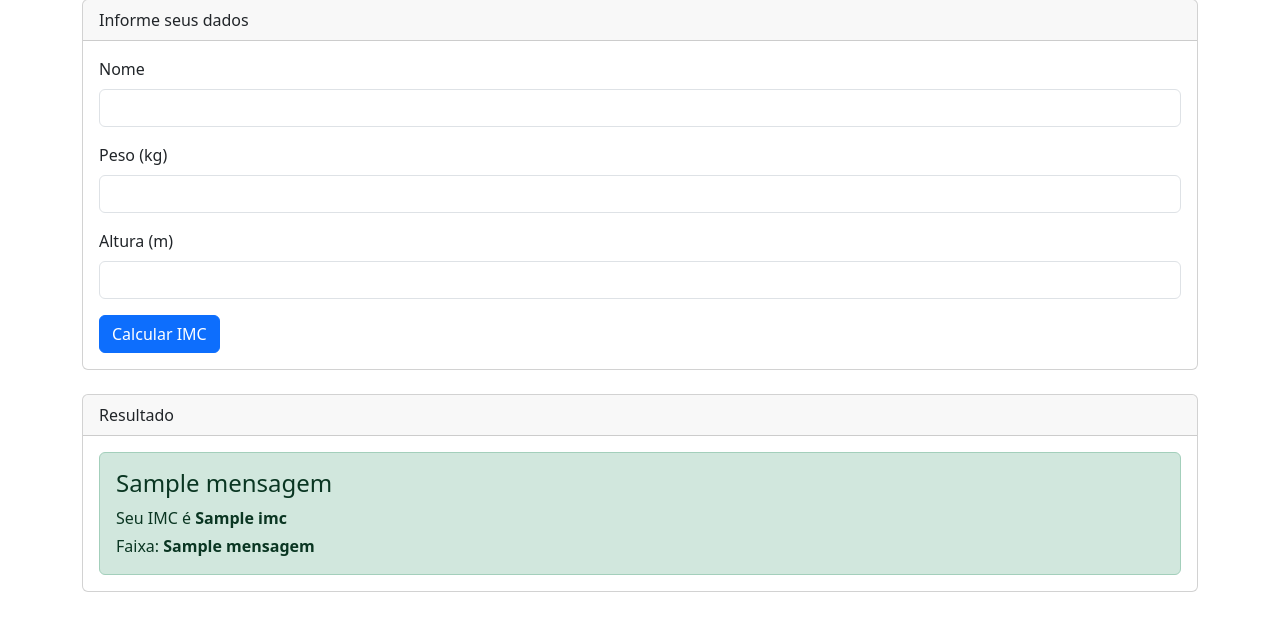
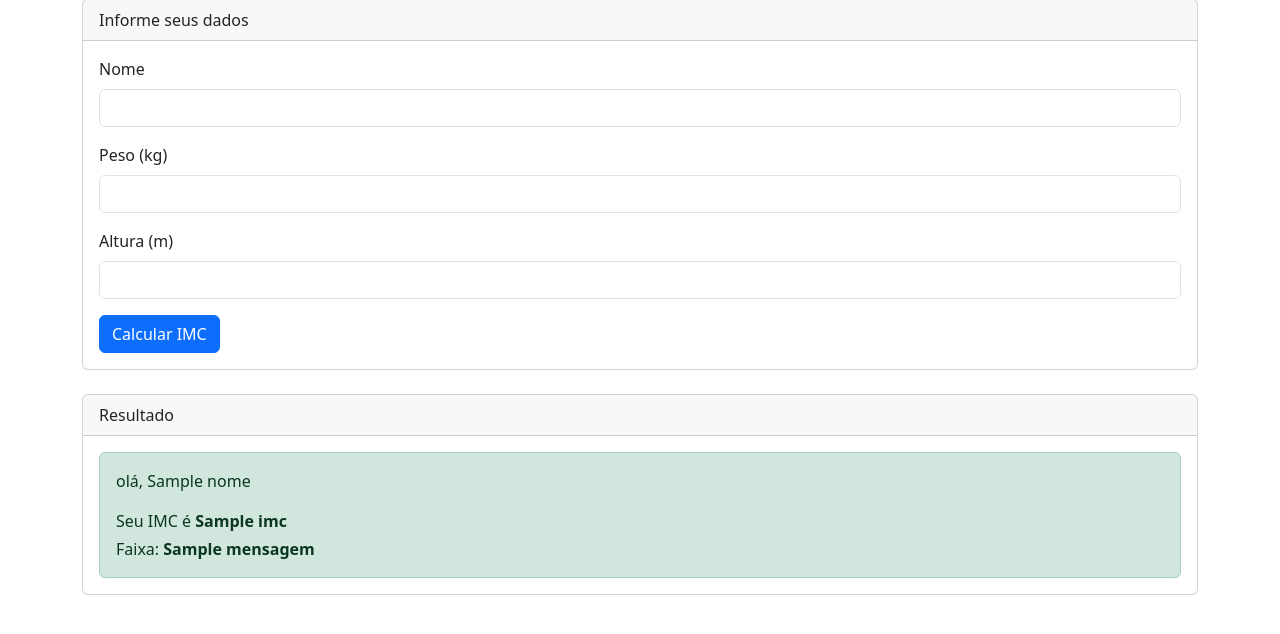
Before and after one commit to DudaKoehler-dev/prova-programacaointernet, a Flask app: template templates/index.html in a window 1280 px wide. Shown: the part 153-787 px from the top of the page. Run offline with Flask 3, Linux system fonts and the light colour scheme; the template is opened without the code that fills it: most values are stand-ins (such as "Sample title", 1, 10 or a date in 2020).

Commit message:
commit com usuario corrigido

```diff
--- a/app.py
+++ b/app.py
@@ -11,7 +11,7 @@ def pagina_inicial():
         nome = request.form['nome']
         peso = request.form['peso']
         altura = request.form['altura']
-
+        resultado = None
 
         erros = []
         if nome == '':
@@ -47,7 +47,9 @@ def pagina_inicial():
             else :
                 mensagem = "Abaixo do peso"
 
-            return render_template('index.html', imc = imc, mensagem = mensagem, erros = erros, nome = nome)
+          #  resultado =  {"imc" : imc, "mensagem" : mensagem, "erros" : erros, "nome" : nome}
+
+            return render_template('index.html', imc = imc, mensagem = mensagem, nome = nome)
     return render_template('index.html', erros = erros)
 
 
--- a/templates/equipe.html
+++ b/templates/equipe.html
@@ -26,7 +26,7 @@
 
         <div class="card mb-4">
             <div class="card-body text-center">
-                <img src="dupla.jpg" class="img-fluid rounded" alt="Foto da dupla">
+                <img src="/static/img/dupla.jpeg" class="img-fluid rounded" alt="Foto da dupla">
             </div>
         </div>
 
--- a/templates/index.html
+++ b/templates/index.html
@@ -26,7 +26,7 @@
         <div class="card">
             <div class="card-header">Informe seus dados</div>
             <div class="card-body">
-                <form method="post" action="/" method="post">
+                <form method="post" action="/" >
                     <div class="mb-3">
                         <label for="nome" class="form-label">Nome</label>
                         <input type="text" class="form-control" id="nome" name="nome" required>
@@ -54,18 +54,16 @@
         {%endfor%}
         {%endif%}
 
-     {%if imc %}
         <div class="card mt-4">
             <div class="card-header">Resultado</div>
             <div class="card-body">
                 <div class="alert alert-success mb-0" role="alert">
-                    <h4 class="alert-heading"> {{mensagem.nome}} </h4>
-                    <p class="mb-1">Seu IMC é <strong> {{mensagem.imc}} </strong></p>
-                    <p class="mb-0">Faixa: <strong> {{mensagem.mensagem}} </strong></p>
+                    <p class="alert-heading"> olá, {{nome}} </p>
+                    <p class="mb-1">Seu IMC é <strong> {{imc}} </strong></p>
+                    <p class="mb-0">Faixa: <strong> {{mensagem}} </strong></p>
                 </div>
             </div>
         </div>
-    {%endif%}
     </div>
 </body>
 
```
